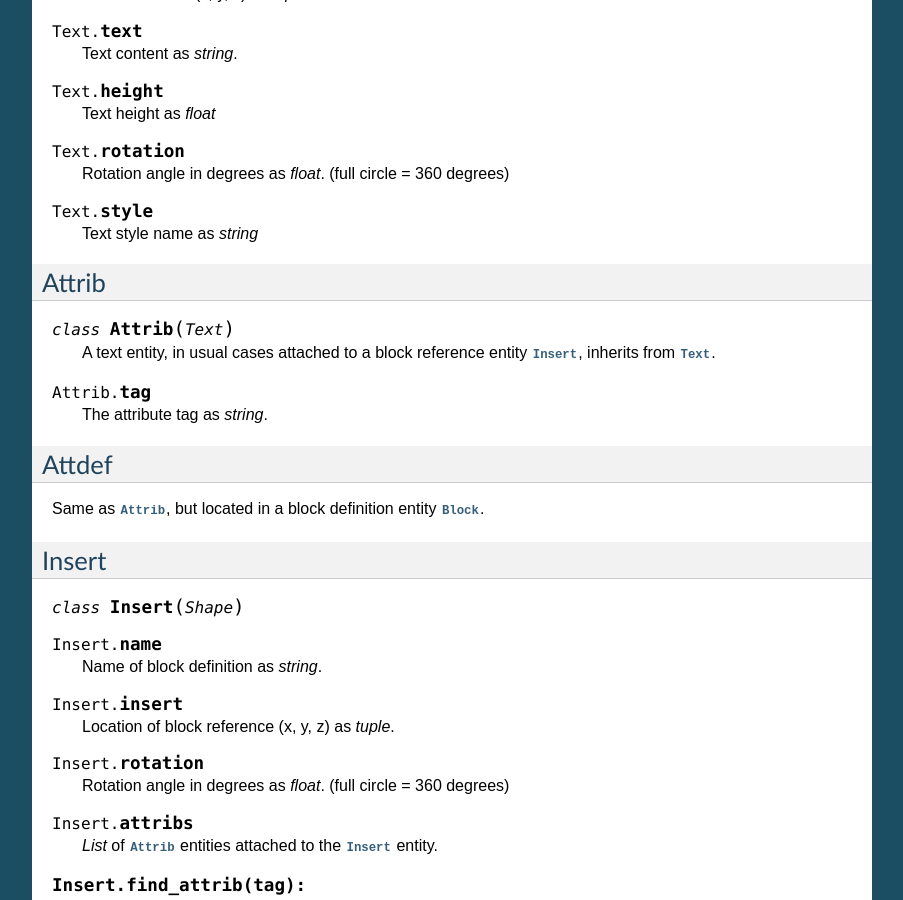
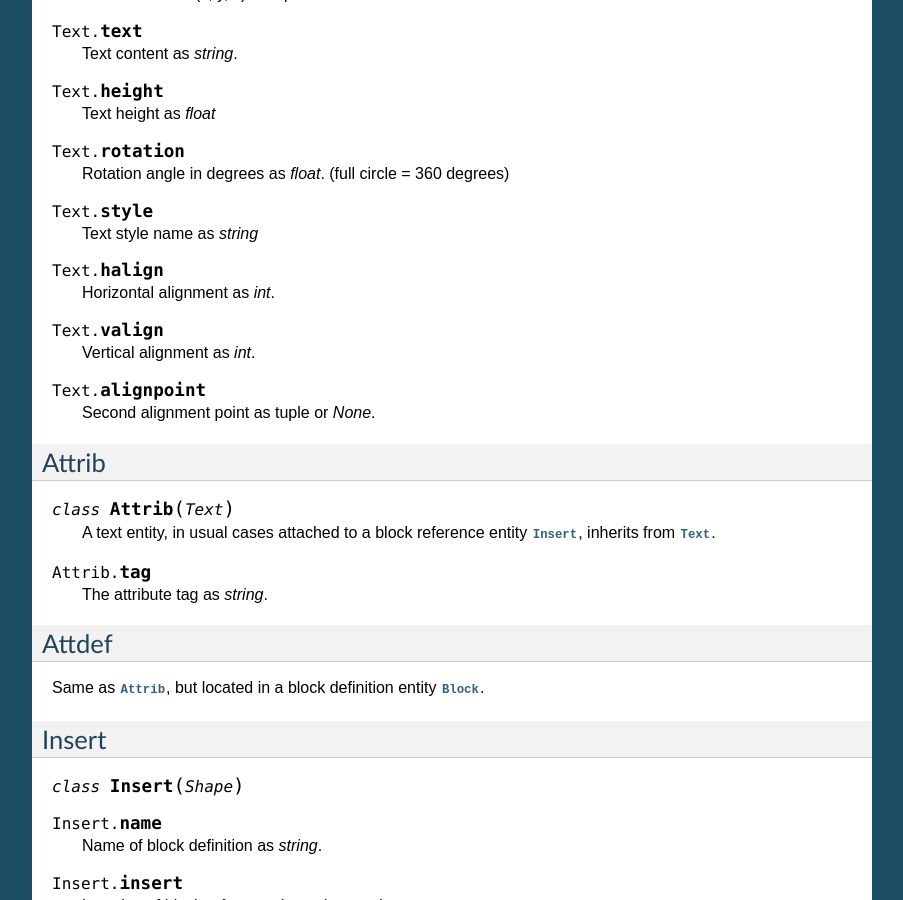
Before and after one commit to mozman/dxfgrabber, a Sphinx documentation site: the page built from docs/index.rst, in a window 1280 px wide and 900 px high, scrolled down 6464 px. Shown: the whole window, without its empty margins (198-1101 px from the left). Built offline with Sphinx 7.4.7, drawn with Linux system fonts in a browser that asks for light colours; some of the changed text lies outside the part shown.

Commit message:
added halign, valign an d alignpoint attributes to the TEXT entity

```diff
--- a/docs/index.rst
+++ b/docs/index.rst
@@ -426,6 +426,18 @@ Text
 
     Text style name as *string*
 
+.. attribute:: Text.halign
+
+    Horizontal alignment as *int*.
+
+.. attribute:: Text.valign
+
+    Vertical alignment as *int*.
+
+.. attribute:: Text.alignpoint
+
+    Second alignment point as tuple or *None*.
+
 Attrib
 ------
 
```
Also changed, not shown: other parts of docs/index.rst (+1 -1 lines), 2 other files.
